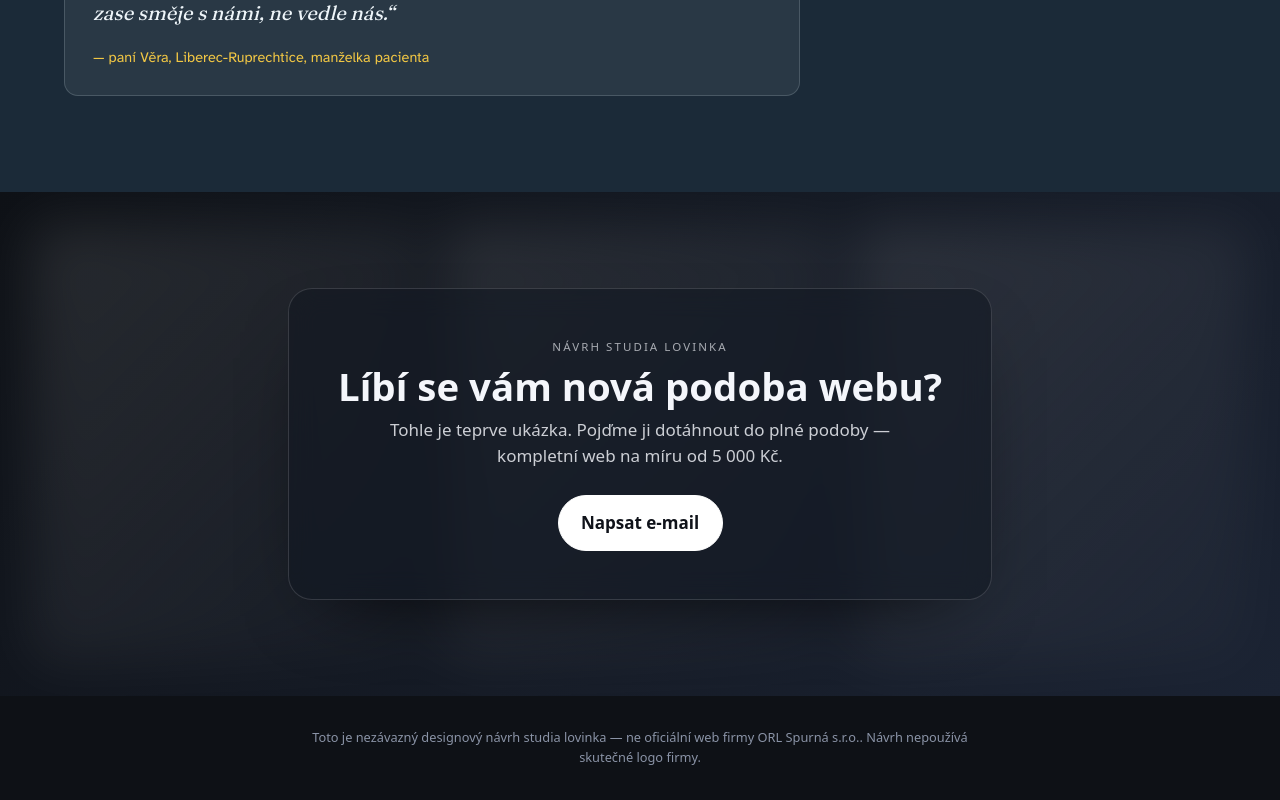
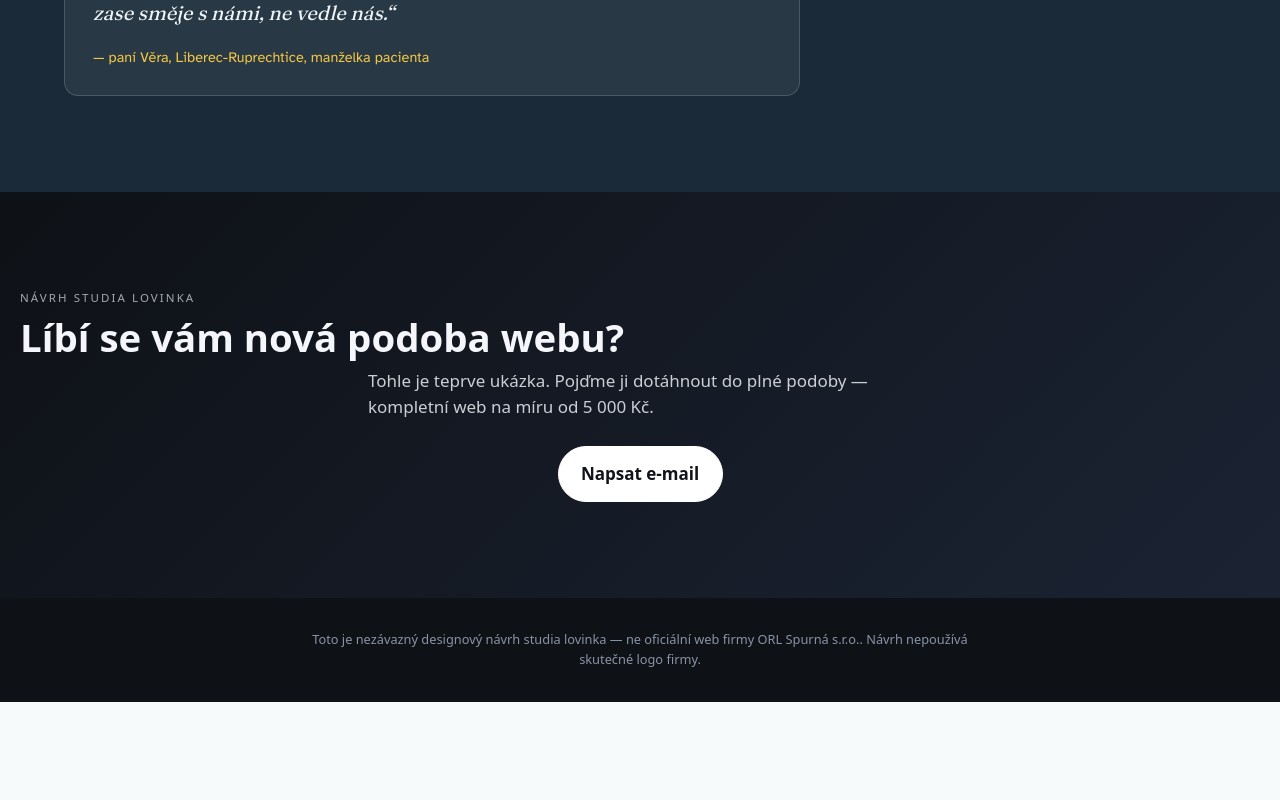
Before and after one commit to LEFTEQ/web-previews, a Next.js app: page / in a window 1280 px wide. Shown: the part 2422-3222 px from the top of the page. After the commit the page ends 3124 px from the top, so only its background shows below. Built offline with nearby package versions, Linux system fonts and the light colour scheme.

Commit message:
fix(cta): adaptive theme-matched CTA (accent + price 5000 + e-mail)

```diff
--- a/app/layout.tsx
+++ b/app/layout.tsx
@@ -6,9 +6,9 @@ export default function RootLayout({ children }: { children: React.ReactNode })
     <html lang="cs">
       <body>
         {children}
-      <section className="lv-cta" aria-label="Nabídka nového webu">
-        <div className="lv-cta__blur" aria-hidden="true"><span /><span /><span /></div>
-        <div className="lv-cta__panel">
+      <section className="lv-cta" aria-label="Nabídka nového webu" style={{ ["--lv-accent" as string]: "#f2c744", ["--lv-accent-text" as string]: "#111827" }}>
+        <div className="lv-cta__inner">
+          <span className="lv-cta__mark" aria-hidden="true" />
           <p className="lv-cta__eyebrow">Návrh studia lovinka</p>
           <h2 className="lv-cta__title">Líbí se vám nová podoba webu?</h2>
           <p className="lv-cta__sub">Tohle je teprve ukázka. Pojďme ji dotáhnout do plné podoby — kompletní web na míru od 5 000 Kč.</p>
```
